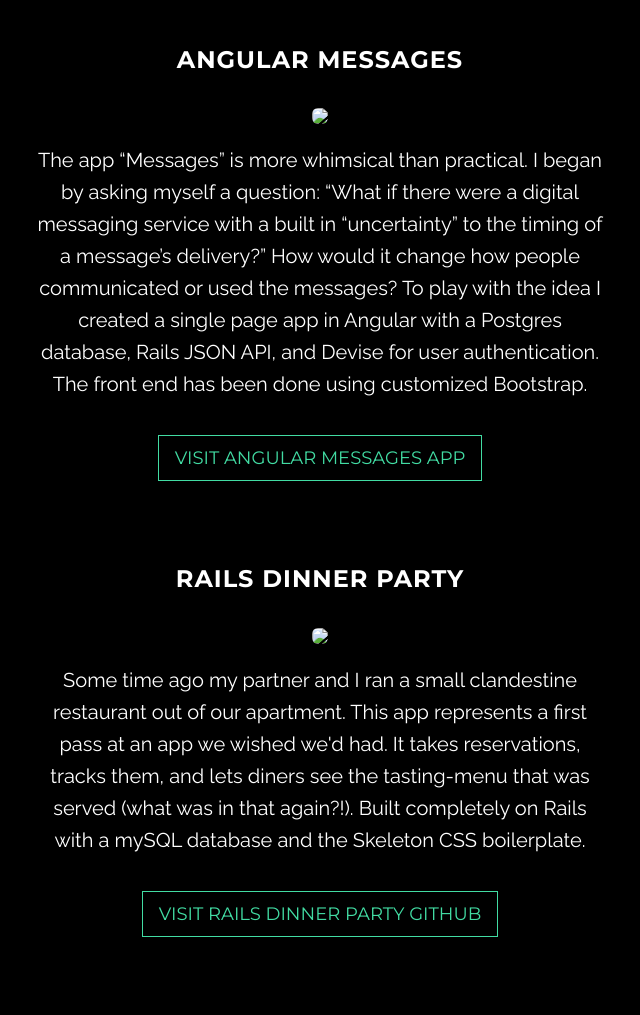
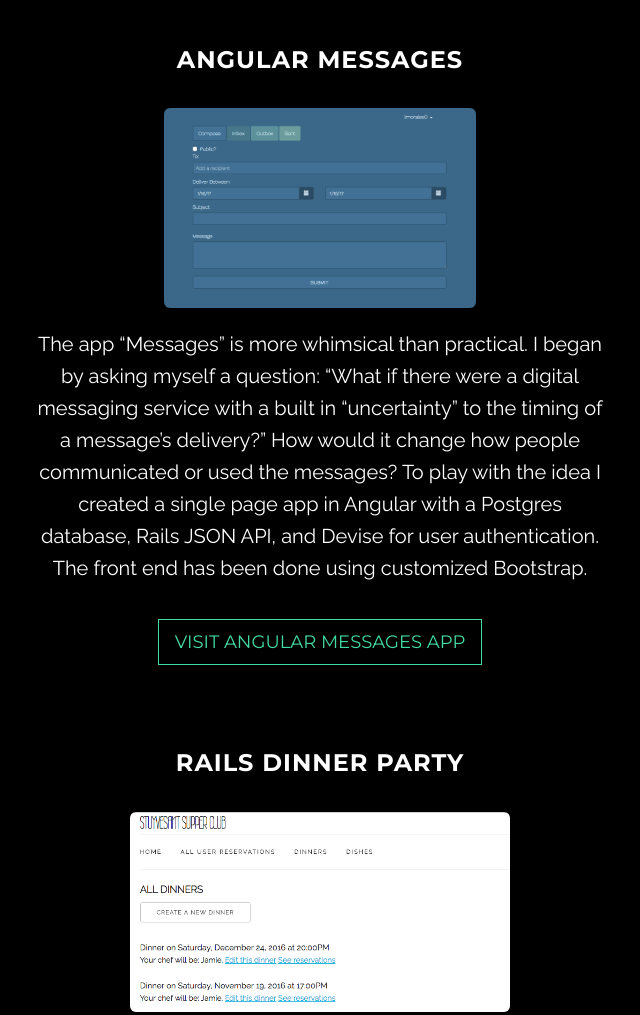
Before and after one commit to joelim01/sayhellojoe, a website: page index.html in a window 1280 px wide. Shown: the part 2348-3363 px from the top of the page, without its empty margins (320-960 px from the left). Drawn offline with nearby package versions, Linux system fonts and the light colour scheme.

Commit message:
Added images for projects

```diff
--- a/index.html
+++ b/index.html
@@ -118,7 +118,7 @@
                 <div class="col-lg-6 col-lg-offset-3">
                   <div class="row">
                     <h3>Angular Messages</h3>
-                    <img class="img-rounded" style="margin-bottom: 20px" src="img/am.jpg">
+                    <img class="img-rounded" style="margin-bottom: 20px;  max-height:200px" src="img/am.png">
                     <p>The app “Messages” is more whimsical than practical. I began by asking myself a question: “What if there were a digital messaging service with a built in “uncertainty” to the timing of a message’s delivery?” How would it change how people communicated or used the messages? To play with the idea I created a single page app in Angular with a Postgres database, Rails JSON API, and Devise for user authentication. The front end has been done using customized Bootstrap.<p>
                     <a href="https://angularmessages.herokuapp.com/"  target="_blank" class="btn btn-default btn-lg" style="margin-bottom:50px">Visit Angular Messages App</a>
                   </div>
@@ -126,7 +126,7 @@
                 <div class="col-lg-6 col-lg-offset-3">
                   <div class="row">
                     <h3>Rails Dinner Party</h3>
-                    <img class="img-rounded" style="margin-bottom: 20px" src="img/am.jpg">
+                    <img class="img-rounded" style="margin-bottom: 20px; max-height:200px" src="img/rdp.png">
                     <p>Some time ago my partner and I ran a small clandestine restaurant out of our apartment. This app represents a first pass at an app we wished we'd had. It takes reservations, tracks them, and lets diners see the tasting-menu that was served (what was in that again?!). Built completely on Rails with a mySQL database and the Skeleton CSS boilerplate.<p>
                     <a href="https://github.com/joelim01/rails_dinner_party"  target="_blank" class="btn btn-default btn-lg" style="margin-bottom:50px">Visit Rails Dinner Party Github</a>
                   </div>
```
Also changed, not shown: img/am.png (added), img/rdp.png (added), 1 other file.
